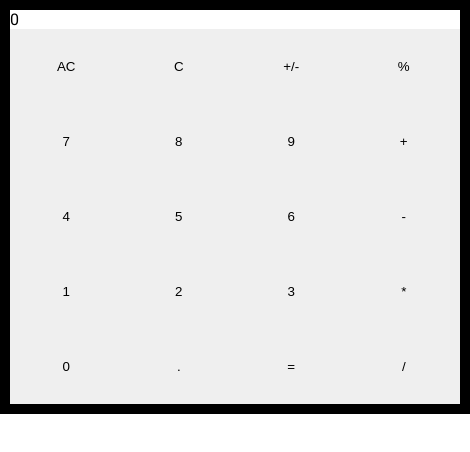
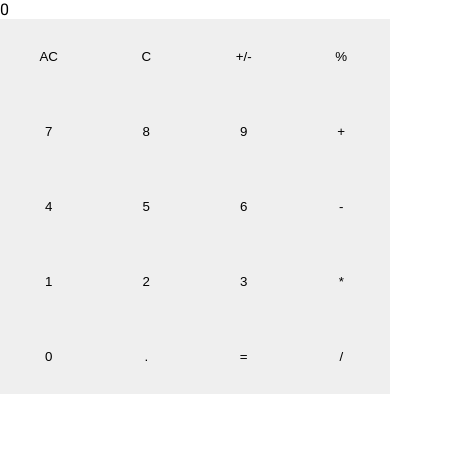
Before and after one commit to khj0560/calculator, a plain HTML site: page index.html in a window 390 px wide. Shown: the whole page, 470 px wide, since content can reach past the window. Drawn offline with Linux system fonts and the light colour scheme.

Commit message:
Update calculator.css

```diff
--- a/css/calculator.css
+++ b/css/calculator.css
@@ -26,7 +26,6 @@ body {
 .calculator {
     width: 450px;
     margin: 0 auto;
-    border: 10px solid black;
 }
 
 .calculator::after {
@@ -44,3 +43,9 @@ body {
 
     position: relative;
 }
+
+@media(max-width:420px){
+    .calculator {
+        width: 100%;
+    }
+}
```
